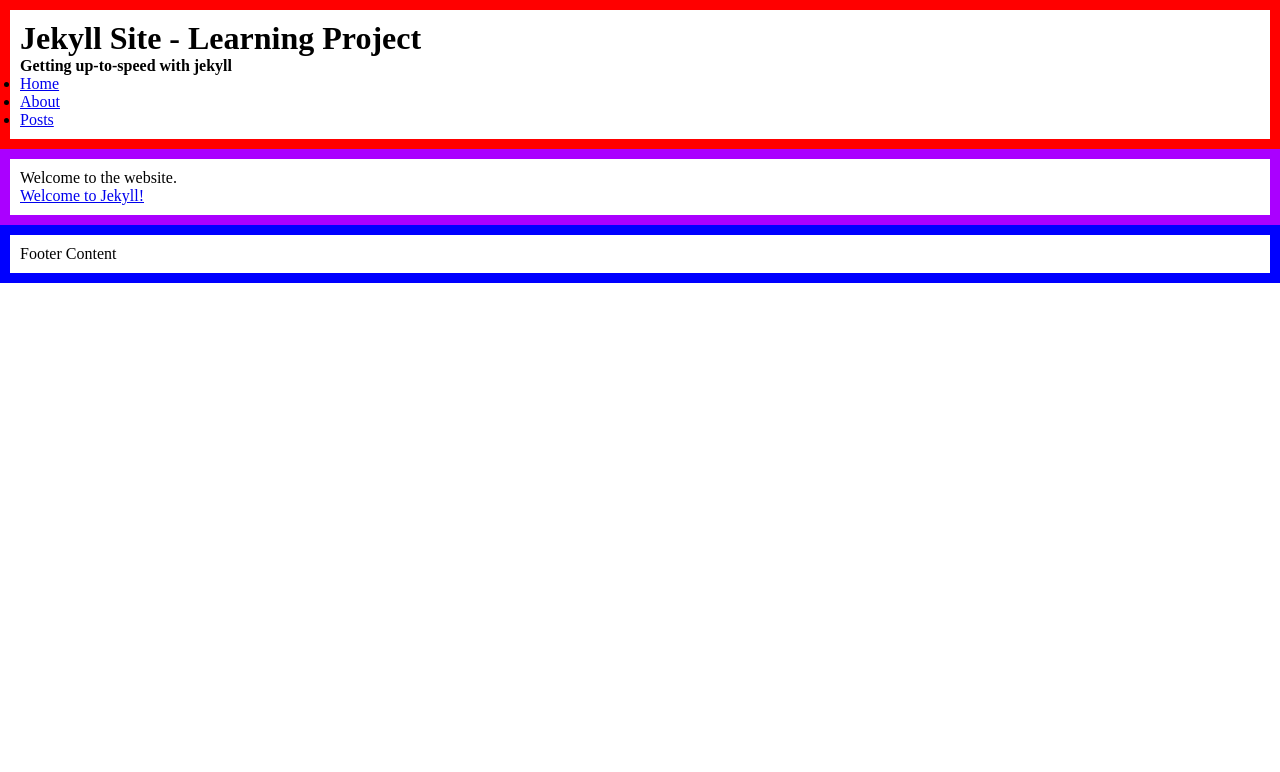
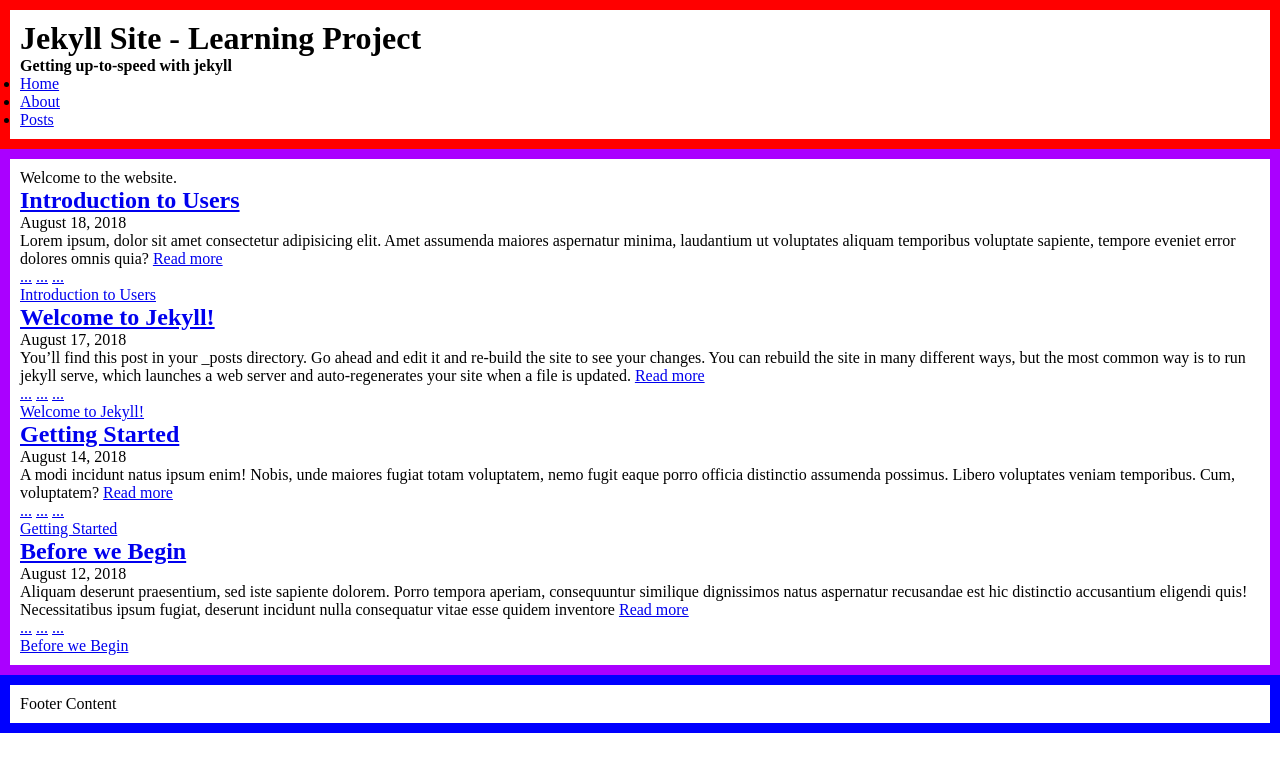
Before and after one commit to robert-laws/jekyll-lynda, a Jekyll site: the page built from index.html, in a window 1280 px wide. Shown: the top 772 px of the page. Built offline with Jekyll 4.4.1, drawn with Linux system fonts in a browser that asks for light colours; the list of posts is cut into pages by our own code.

Commit message:
adding blog posts and index page view

```diff
--- a/_config.yml
+++ b/_config.yml
@@ -15,4 +15,5 @@
 
 # Build settings
 markdown: kramdown
-permalink: /posts/:title
+# permalink: /posts/:title
+paginate: 3
--- /dev/null
+++ b/_posts/2018-08-12-before-we-begin.md
@@ -0,0 +1,18 @@
+---
+layout: post
+title:  "Before we Begin"
+date:   2018-08-12 14:14:38 +0300
+categories: jekyll
+author: "Bob Cobb"
+excerpt_separator: <!-- more -->
+---
+
+Aliquam deserunt praesentium, sed iste sapiente dolorem. Porro tempora aperiam, consequuntur similique dignissimos natus aspernatur recusandae est hic distinctio accusantium eligendi quis! Necessitatibus ipsum fugiat, deserunt incidunt nulla consequatur vitae esse quidem inventore <!-- more -->Quisquam rem laborum ducimus ratione eos modi magnam perspiciatis totam inventore aliquam. Libero est a officia fugit beatae mollitia assumenda quasi. Sapiente, provident omnis.
+
+Lorem ipsum, dolor sit amet consectetur adipisicing elit. Amet assumenda maiores aspernatur minima, laudantium ut voluptates aliquam temporibus voluptate sapiente, tempore eveniet error dolores omnis quia?
+
+Voluptate, esse velit. Omnis, repellendus nulla! Animi dolores exercitationem harum eligendi itaque perferendis tenetur vel alias natus quisquam rerum earum reiciendis tempore, recusandae, suscipit neque? Ex sunt illo animi iure veritatis, cumque voluptates nostrum ratione libero, at quia? Nisi eveniet tenetur sequi facere odit! Repellat accusamus quasi animi numquam iusto!
+
+Impedit, corrupti in asperiores maxime soluta numquam sequi deserunt incidunt illum nihil quasi neque reiciendis saepe repudiandae laboriosam cupiditate omnis eveniet dolorem, cumque itaque. Doloremque ut a delectus assumenda esse vero voluptate! Saepe enim eius dolorem consectetur quae at facere quisquam?
+
+A modi incidunt natus ipsum enim! Nobis, unde maiores fugiat totam voluptatem, nemo fugit eaque porro officia distinctio assumenda possimus. Libero voluptates veniam temporibus. Cum, voluptatem?
--- /dev/null
+++ b/_posts/2018-08-14-getting-started.md
@@ -0,0 +1,18 @@
+---
+layout: post
+title:  "Getting Started"
+date:   2018-08-14 08:45:34 +0300
+categories: jekyll
+author: "Bob Cobb"
+excerpt_separator: <!-- more -->
+---
+
+A modi incidunt natus ipsum enim! Nobis, unde maiores fugiat totam voluptatem, nemo fugit eaque porro officia distinctio assumenda possimus. Libero voluptates veniam temporibus. Cum, voluptatem? <!-- more -->Quisquam rem laborum ducimus ratione eos modi magnam perspiciatis totam inventore aliquam. Libero est a officia fugit beatae mollitia assumenda quasi. Sapiente, provident omnis.
+
+Lorem ipsum, dolor sit amet consectetur adipisicing elit. Amet assumenda maiores aspernatur minima, laudantium ut voluptates aliquam temporibus voluptate sapiente, tempore eveniet error dolores omnis quia?
+
+Voluptate, esse velit. Omnis, repellendus nulla! Animi dolores exercitationem harum eligendi itaque perferendis tenetur vel alias natus quisquam rerum earum reiciendis tempore, recusandae, suscipit neque? Ex sunt illo animi iure veritatis, cumque voluptates nostrum ratione libero, at quia? Nisi eveniet tenetur sequi facere odit! Repellat accusamus quasi animi numquam iusto!
+
+Impedit, corrupti in asperiores maxime soluta numquam sequi deserunt incidunt illum nihil quasi neque reiciendis saepe repudiandae laboriosam cupiditate omnis eveniet dolorem, cumque itaque.
+
+Doloremque ut a delectus assumenda esse vero voluptate! Saepe enim eius dolorem consectetur quae at facere quisquam? Aliquam deserunt praesentium, sed iste sapiente dolorem. Porro tempora aperiam, consequuntur similique dignissimos natus aspernatur recusandae est hic distinctio accusantium eligendi quis! Necessitatibus ipsum fugiat, deserunt incidunt nulla consequatur vitae esse quidem inventore
--- /dev/null
+++ b/_posts/2018-08-18-introduction-to-users.md
@@ -0,0 +1,16 @@
+---
+layout: post
+title:  "Introduction to Users"
+date:   2018-08-18 13:19:57 +0300
+categories: jekyll
+author: "Bob Cobb"
+excerpt_separator: <!-- more -->
+---
+
+Lorem ipsum, dolor sit amet consectetur adipisicing elit. Amet assumenda maiores aspernatur minima, laudantium ut voluptates aliquam temporibus voluptate sapiente, tempore eveniet error dolores omnis quia? <!-- more -->Quisquam rem laborum ducimus ratione eos modi magnam perspiciatis totam inventore aliquam. Libero est a officia fugit beatae mollitia assumenda quasi. Sapiente, provident omnis.
+
+Voluptate, esse velit. Omnis, repellendus nulla! Animi dolores exercitationem harum eligendi itaque perferendis tenetur vel alias natus quisquam rerum earum reiciendis tempore, recusandae, suscipit neque? Ex sunt illo animi iure veritatis, cumque voluptates nostrum ratione libero, at quia? Nisi eveniet tenetur sequi facere odit! Repellat accusamus quasi animi numquam iusto!
+
+Impedit, corrupti in asperiores maxime soluta numquam sequi deserunt incidunt illum nihil quasi neque reiciendis saepe repudiandae laboriosam cupiditate omnis eveniet dolorem, cumque itaque. A modi incidunt natus ipsum enim! Nobis, unde maiores fugiat totam voluptatem, nemo fugit eaque porro officia distinctio assumenda possimus. Libero voluptates veniam temporibus. Cum, voluptatem?
+
+Doloremque ut a delectus assumenda esse vero voluptate! Saepe enim eius dolorem consectetur quae at facere quisquam? Aliquam deserunt praesentium, sed iste sapiente dolorem. Porro tempora aperiam, consequuntur similique dignissimos natus aspernatur recusandae est hic distinctio accusantium eligendi quis! Necessitatibus ipsum fugiat, deserunt incidunt nulla consequatur vitae esse quidem inventore
--- a/index.html
+++ b/index.html
@@ -5,5 +5,17 @@
 <p>Welcome to the website.</p>
 
 {% for post in site.posts %}
+  <article>
+    <header>
+      <h2><a href="{{site.baseurl}}{{post.url}}">{{post.title}}</a></h2>
+      <time itemprop="dateCreated" datetime="{{post.date}}">{{post.date | date: "%B %-d, %Y"}}</time>
+    </header>
+    <p>{{post.excerpt | strip_html}} <a href="{{site.baseurl}}{{post.url}}">Read more</a></p>
+    <footer>
+      <a href="#">...</a>
+      <a href="#">...</a>
+      <a href="#">...</a>
+    </footer>
+  </article>
   <a href="{{post.url}}">{{post.title}}</a>
 {% endfor %}
```
